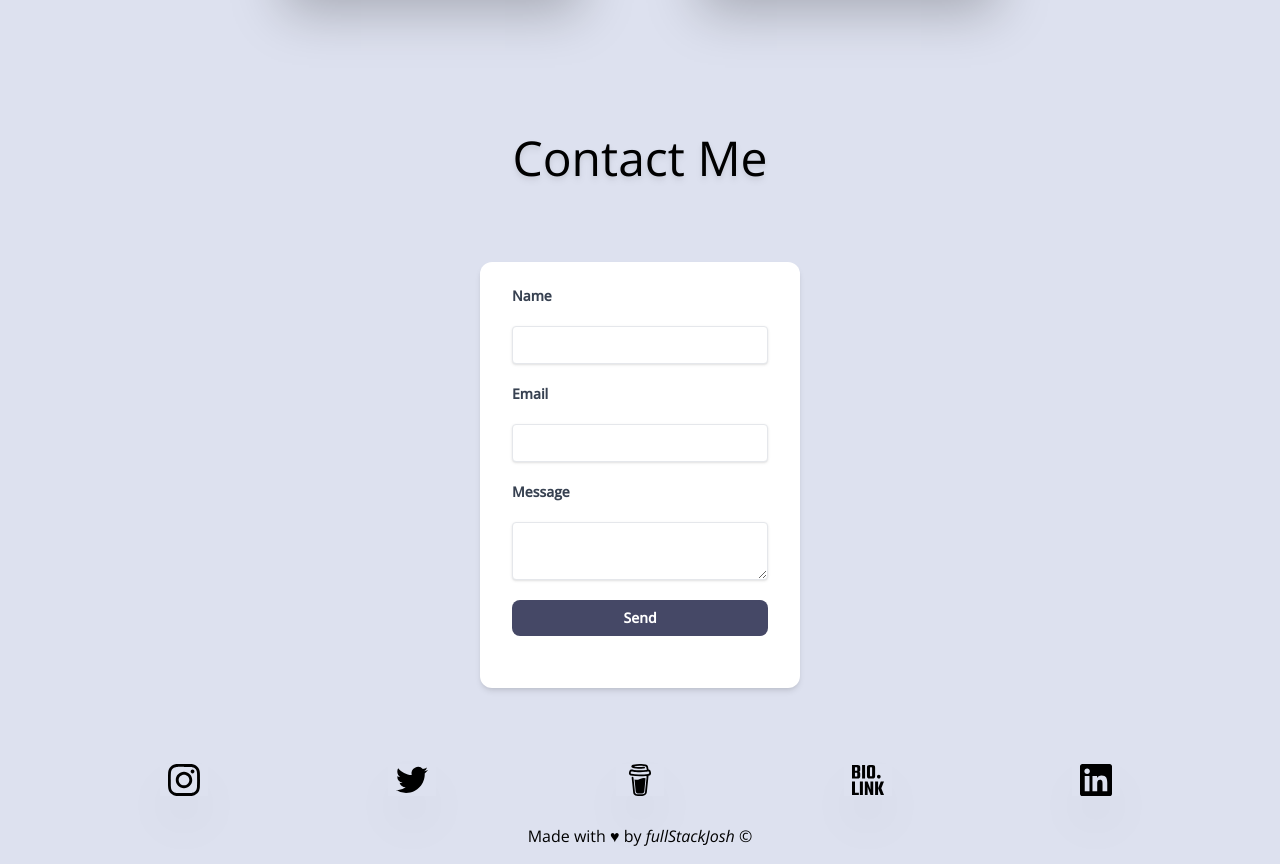
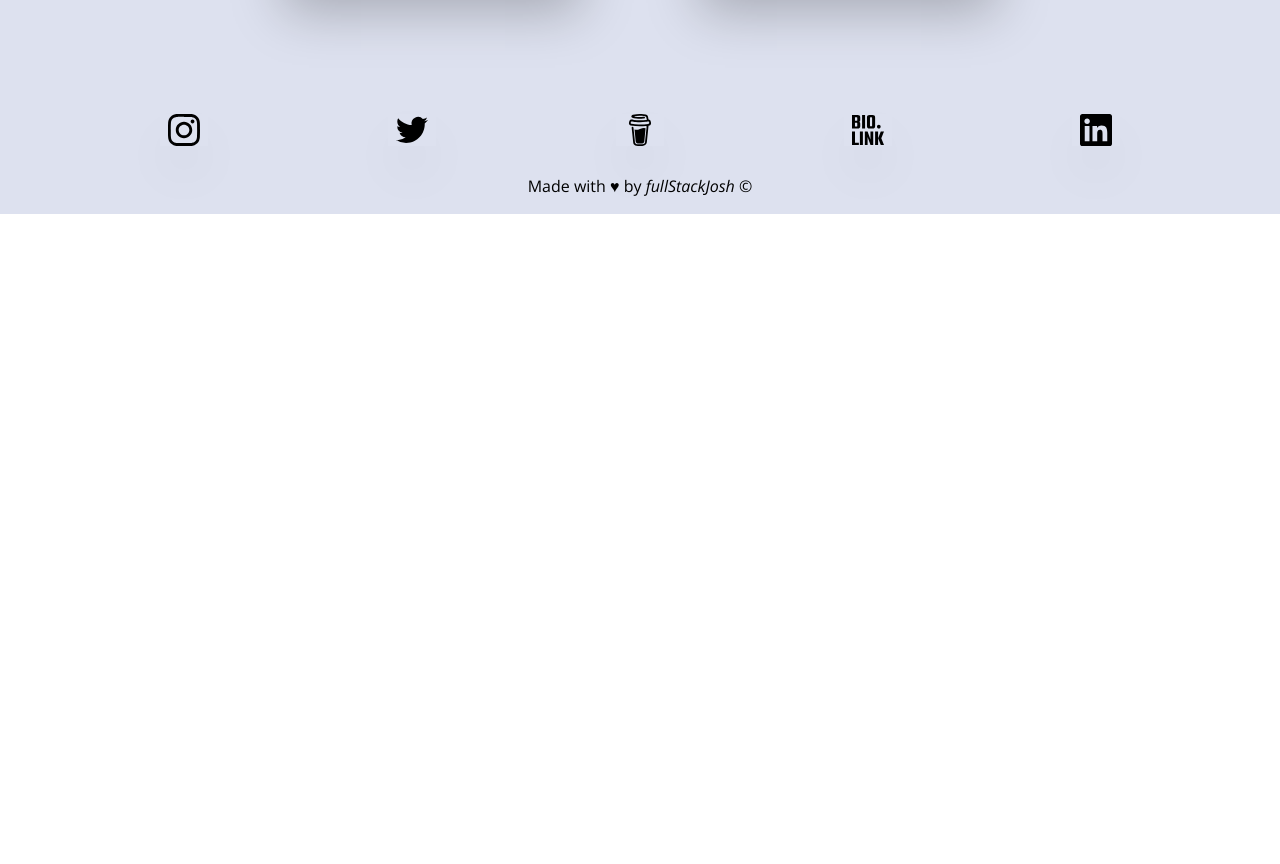
Before and after one commit to joshcallawaydev/portfolio, a Next.js app: page / in a window 1280 px wide. Shown: the part 3202-4066 px from the top of the page. After the commit the page ends 3416 px from the top, so only its background shows below. Built offline with nearby package versions, Linux system fonts and the light colour scheme; a web font is replaced by a local one.

Commit message:
Removed form while i debug

```diff
--- a/components/Form.js
+++ /dev/null
@@ -1,44 +0,0 @@
-import React, { useRef } from "react";
-import emailjs from "@emailjs/browser";
-
-export const ContactUs = () => {
-  const form = useRef();
-
-  const sendEmail = (e) => {
-    e.preventDefault();
-
-    emailjs
-      .sendForm(
-        "service_fwkv9yi",
-        "template_5z284ge",
-        form.current,
-        "fullStackJosh"
-      )
-      .then(
-        (result) => {
-          console.log(result.text);
-        },
-        (error) => {
-          console.log(error.text);
-        }
-      );
-  };
-
-  return (
-    <div className="flex flex-row justify-center w-96">
-      <form
-        className="flex flex-col w-full mx-8 mt-20 bg-white shadow-md rounded-xl px-8 pt-6 pb-8 mb-4"
-        ref={form}
-        onSubmit={sendEmail}
-      >
-        <label className="block text-gray-700 text-sm font-bold mb-5">Name</label>
-        <input className="shadow appearance-none border rounded w-full py-2 px-3 text-gray-700 leading-tight focus:outline-none focus:shadow-outline" type="text" name="user_name" />
-        <label className="block text-gray-700 text-sm font-bold my-5">Email</label>
-        <input className="shadow appearance-none border rounded w-full py-2 px-3 text-gray-700 leading-tight focus:outline-none focus:shadow-outline" type="email" name="user_email" />
-        <label className="block text-gray-700 text-sm font-bold my-5">Message</label>
-        <textarea className="shadow appearance-none border rounded w-full py-2 px-3 text-gray-700 leading-tight focus:outline-none focus:shadow-outline" name="message" />
-        <button className="block text-white bg-new-blue hover:bg-josh-yellow text-sm h-9 rounded-lg font-bold my-5" type="submit">Send</button>
-      </form>
-    </div>
-  );
-};
--- /dev/null
+++ b/components/MessageForm.js
@@ -0,0 +1,145 @@
+// import { useState, useReducer, useRef } from "react";
+// import emailjs from "emailjs-com";
+// import ReCAPTCHA from "react-google-recaptcha";
+
+// const initialState = {
+//   name: "",
+//   email: "",
+//   message: "",
+// };
+
+// function reducer(state, action) {
+//   switch (action.type) {
+//     case "name":
+//       return { ...state, name: action.value };
+//     case "email":
+//       return { ...state, email: action.value };
+//     case "message":
+//       return { ...state, message: action.value };
+//     default:
+//       throw new Error();
+//   }
+// }
+
+// export default function MessageForm() {
+//   const [formState, dispatch] = useReducer(reducer, initialState);
+//   const [showFormErr, setShowFormErr] = useState(false);
+//   const [formSubmitted, setFormSubmitted] = useState({
+//     title: "",
+//     paragraph: "",
+//   });
+//   const [showCaptcha, setShowCaptcha] = useState(false);
+//   const { name, email, message } = formState;
+
+//   const submitFormAndShowCaptcha = (e) => {
+//     e.preventDefault();
+//     setShowCaptcha(true);
+//   };
+
+//   const sendEmail = (e) => {
+//     e.preventDefault();
+//     if (name === "" || email === "" || message === "") {
+//       setShowFormErr(true);
+//       return;
+//     }
+
+//     const params = {
+//       ...formState,
+//       // "g-recaptcha-response": captchaValue,
+//     };
+
+//     emailjs
+//       .send(
+//         process.env.EMAIL_JS_SERVICE,
+//         process.env.EMAIL_JS_TEMPLATE,
+//         params,
+//         process.env.EMAIL_JS_USER
+//       )
+//       .then(
+//         (result) => {
+//           console.log(result.text);
+//         },
+//         (error) => {
+//           console.log(error.text);
+//         }
+//       );
+//   };
+
+//   return (
+//     <div>
+//       <h3 className="text-lato text-2xl font-light text-white">
+//         Send me a message
+//       </h3>
+//       <form onSubmit={sendEmail}>
+//         <div className="flex font-open-sans justify-start flex-col sm:flex-row">
+//           <div className="sm:mr-4 w-100 sm:w-1/2 md:w-2/5 flex flex-col items-end">
+//             <label
+//               className="block text-gray-500 font-bold my-2 w-full"
+//               htmlFor="contact-form-name"
+//             >
+//               Name:
+//               <input
+//                 id="contact-form-name"
+//                 className="appearance-none border-2 border-gray-200 rounded w-full p-2 text-gray-700 leading-tight focus:outline-none focus:border-theme-green"
+//                 type="text"
+//                 value={name}
+//                 onChange={(e) =>
+//                   dispatch({ type: "name", value: e.target.value })
+//                 }
+//                 required
+//               />
+//             </label>
+//             <label
+//               className="block text-gray-500 font-bold my-2 w-full"
+//               htmlFor="contact-form-email"
+//             >
+//               Email:
+//               <input
+//                 id="contact-form-email"
+//                 className="appearance-none border-2 border-gray-200 rounded w-full p-2 text-gray-700 leading-tight focus:outline-none focus:border-theme-green"
+//                 type="email"
+//                 value={email}
+//                 onChange={(e) =>
+//                   dispatch({ type: "email", value: e.target.value })
+//                 }
+//                 required
+//               />
+//             </label>
+//           </div>
+//           <div className="sm:mx-4 w-full sm:w-1/2 md:w-3/5">
+//             <label
+//               className="block text-gray-500 font-bold my-2"
+//               htmlFor="contact-form-message"
+//             >
+//               Message:
+//               <textarea
+//                 rows="5"
+//                 id="contact-form-message"
+//                 className="appearance-none border-2 border-gray-200 rounded w-full p-2 text-gray-700 leading-tight focus:outline-none focus:border-theme-green"
+//                 type="text"
+//                 value={message}
+//                 onChange={(e) =>
+//                   dispatch({ type: "message", value: e.target.value })
+//                 }
+//                 required
+//               />
+//             </label>
+//           </div>
+//         </div>
+//         <div className="w-full flex justify-end items-center flex-col sm:flex-row">
+//           {showFormErr ? (
+//             <p className="sm:mr-4 text-red-400">
+//               Please fill in all three input boxes to send a message
+//             </p>
+//           ) : null}
+//           <button
+//             className="bg-theme-green text-white py-2 px-4 mt-6 sm:mr-4 rounded focus:outline-none focus:shadow-outline w-full md:w-1/4 lg:w-1/5"
+//             type="submit"
+//           >
+//             Send
+//           </button>
+//         </div>
+//       </form>
+//     </div>
+//   );
+// }
--- a/next.config.js
+++ b/next.config.js
@@ -1,3 +1,4 @@
 module.exports = {
   reactStrictMode: true,
+  // env,
 }
--- a/package.json
+++ b/package.json
@@ -10,11 +10,15 @@
   "dependencies": {
     "@emailjs/browser": "^3.4.0",
     "@heroicons/react": "^1.0.5",
+    "dotenv": "^16.0.0",
+    "emailjs": "^3.8.0",
+    "emailjs-com": "^3.2.0",
     "framer-motion": "^5.6.0",
     "next": "12.0.7",
     "next-themes": "^0.1.1",
     "react": "17.0.2",
     "react-dom": "17.0.2",
+    "react-google-recaptcha": "^2.1.0",
     "react-icons": "^4.3.1",
     "react-instagram-embed": "^3.0.0",
     "react-twitter-widgets": "^1.10.0"
--- a/pages/index.js
+++ b/pages/index.js
@@ -6,7 +6,7 @@ import { Button } from "../components/Button";
 import { Projects } from "../components/Projects";
 import { motion, useViewportScroll } from "framer-motion";
 import { Footer } from "../components/Footer";
-import { ContactUs } from "../components/Form";
+import MessageForm from "../components/MessageForm";
 
 export default function Home() {
   const { scrollYProgress } = useViewportScroll();
@@ -83,12 +83,12 @@ export default function Home() {
             />
           </article>
         </div>
-        <div className="flex flex-col mt-20 items-center">
+        {/* <div className="flex flex-col mt-20 items-center">
           <h2 className="hero-feature-text text-center text-5xl drop-shadow-md text-black-100" id="contact">
             Contact Me
           </h2>
-          <ContactUs />
-        </div>
+          <MessageForm />
+        </div> */}
         <div>
           <Footer />
         </div>
```
Also changed, not shown: 1 other file (tests, documents, lock files or other folders).
